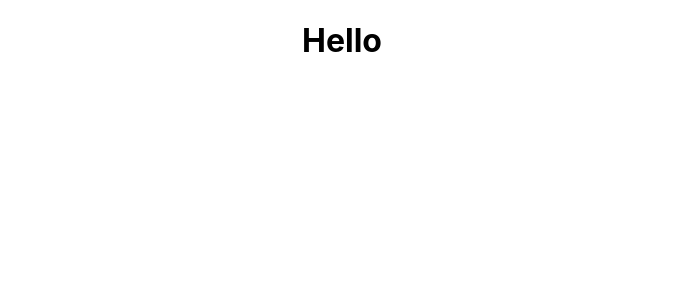
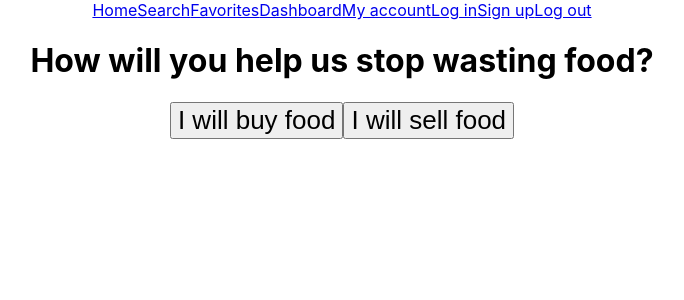
Before and after one commit to EmilieMartinDonati/No-food-waste-client, a React (Vite) app: page /onboarding in a window 1280 px wide. Shown: the top 300 px of the page, without its empty margins (298-982 px from the left). Built offline with nearby package versions, Linux system fonts and the light colour scheme.

Commit message:
Advanced on App, and first components

```diff
--- a/src/App.jsx
+++ b/src/App.jsx
@@ -1,9 +1,20 @@
 import "./App.css";
+import Navbar from "./components/Navbar";
+import { Routes, Route } from "react-router-dom";
+import AuthRole from "./Pages/AuthRole";
+import AuthSignin from "./Pages/AuthSignin";
+import AuthSignup from "./Pages/AuthSignup";
 
 function App() {
   return (
     <div className="App">
-      <h1>Hello</h1>
+      <Navbar />
+
+      <Routes>
+        <Route path="/onboarding" element={<AuthRole />} />
+        <Route path="/signup" element={<AuthSignup />} />
+        <Route path="/login" element={<AuthSignin />} />
+      </Routes>
     </div>
   );
 }
--- /dev/null
+++ b/src/Pages/AuthRole.jsx
@@ -0,0 +1,30 @@
+import { useState } from "react";
+import { useNavigate } from "react-router-dom";
+
+// Creating a component that will be the first UI displayed to the user when launching the website
+const AuthRole = () => {
+  const [role, setRole] = useState("user");
+  const navigate = useNavigate();
+
+  // Function to redirect the user to the signin page
+  const handleUserSubmit = () => {
+    navigate("/login", role);
+  };
+
+  // Function to redirect the user to the loginpage AFTER having changed its role to business
+  const handleBusinessSubmit = () => {
+    setRole("business");
+    navigate("/signin", role);
+  };
+
+  // Return a simple DOM element with one header and two buttons to choose your role on the platform
+  return (
+    <div>
+      <h1>How will you help us stop wasting food?</h1>
+      <button onClick={handleUserSubmit}>I will buy food</button>
+      <button onClick={handleBusinessSubmit}>I will sell food</button>
+    </div>
+  );
+};
+
+export default AuthRole;
--- /dev/null
+++ b/src/components/Navbar.jsx
@@ -0,0 +1,19 @@
+import React from "react";
+import { NavLink } from "react-router-dom";
+
+const Navbar = () => {
+  return (
+    <nav>
+      <NavLink to="/">Home</NavLink>
+      <NavLink to="/listings">Search</NavLink>
+      <NavLink to="/favorites">Favorites</NavLink>
+      <NavLink to="/dashboard">Dashboard</NavLink>
+      <NavLink to="/account">My account</NavLink>
+      <NavLink to="/login">Log in</NavLink>
+      <NavLink to="/signup">Sign up</NavLink>
+      <NavLink to="/logout">Log out</NavLink>
+    </nav>
+  );
+};
+
+export default Navbar;
```
Also changed, not shown: src/components/ListingCard.jsx (added, +28 -0 lines).
